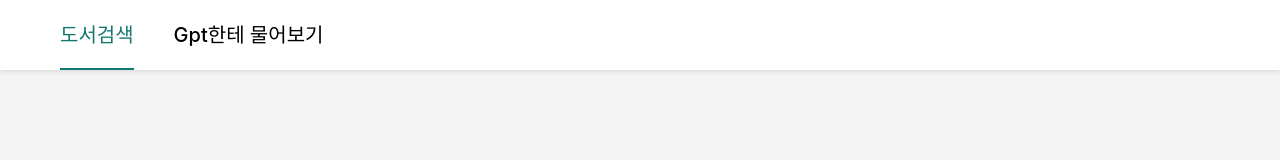
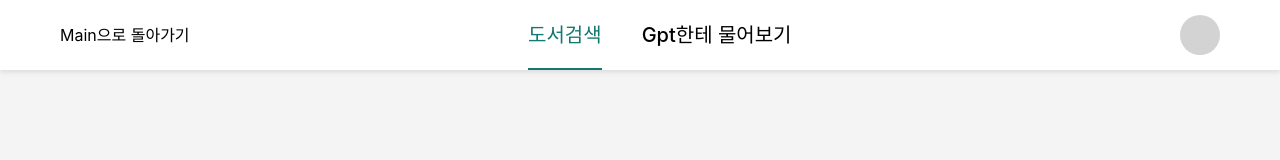
Before and after one commit to ICT-Booknav/frontend, a React (Vite) app: page /search in a window 1280 px wide. Shown: the top 160 px of the page. Built offline with nearby package versions, Linux system fonts and the light colour scheme.

Commit message:
feat: main으로 돌아가기 버튼 생성

```diff
--- a/src/components/Navbar/navbar.tsx
+++ b/src/components/Navbar/navbar.tsx
@@ -11,6 +11,9 @@ const NavigationBar: React.FC = () => {
   return (
     <Container>
       <Nav>
+        <StyledNavLink to={RoutePaths.MAIN} onClick={handleNavClick}>
+          Main으로 돌아가기
+        </StyledNavLink>
         <Typography variant="titleXxSmall">
           <MenuItems>
             <StyledNavLink to={RoutePaths.SEARCH} onClick={handleNavClick}>
@@ -21,6 +24,7 @@ const NavigationBar: React.FC = () => {
             </StyledNavLink>
           </MenuItems>
         </Typography>
+        <Profile />
       </Nav>
     </Container>
   );
@@ -82,4 +86,13 @@ const StyledNavLink = styled(NavLink)<{ isSearch?: boolean }>`
   &.active::after {
     transform: scaleX(1);
   }
-`;
+`
+
+const Profile = styled.div`
+  width: 40px;
+  height: 40px;
+  border-radius: 30px;
+  background: lightgray;
+  cursor: pointer;
+  margin-left: 50px;
+`
```
